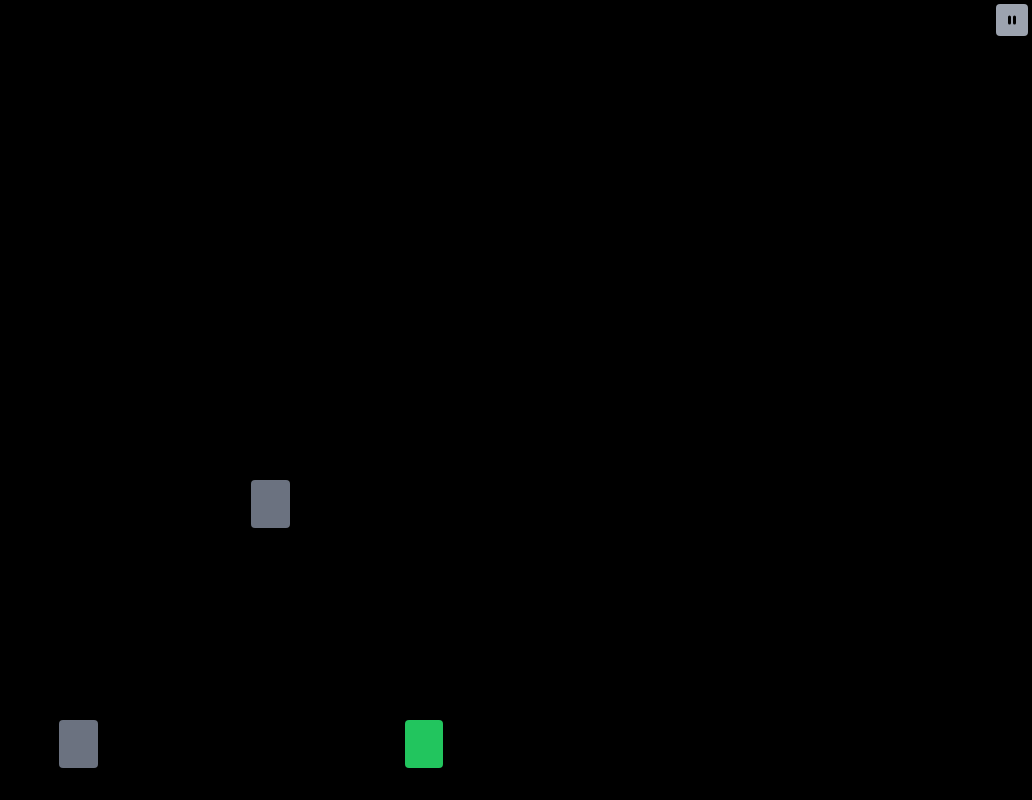
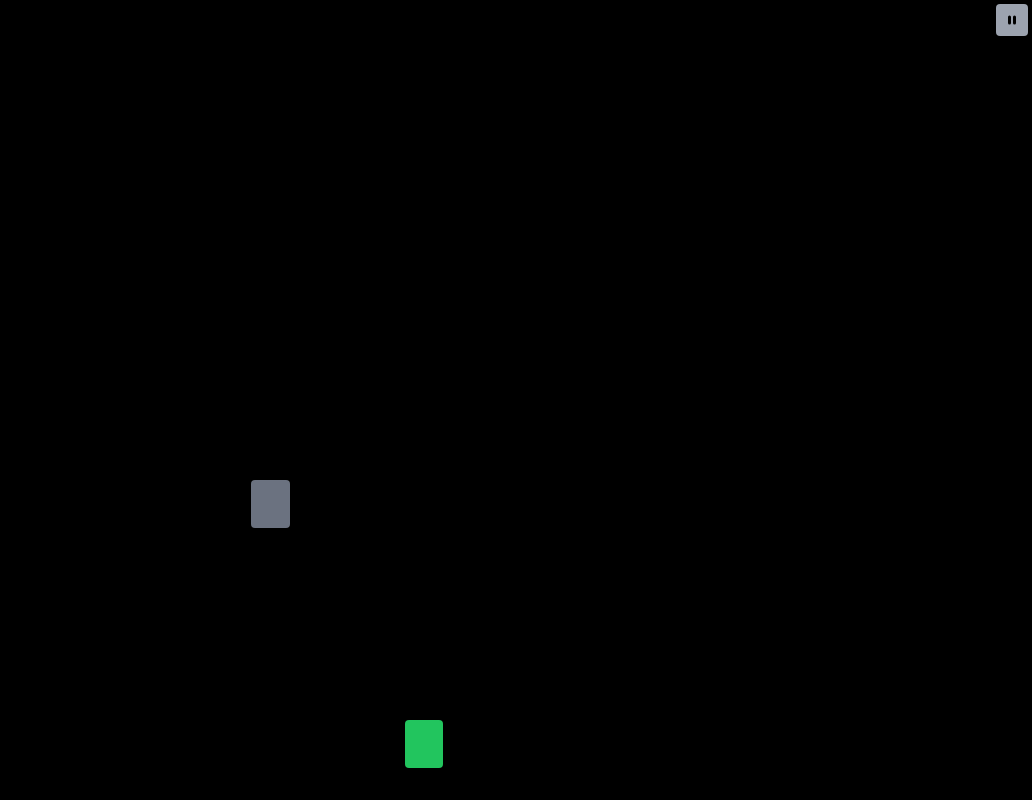
Before and after one commit to ChrisPoul/games-app, a Next.js app: page /snake in a window 1280 px wide. Shown: the whole page, without its empty margins (248-1280 px from the left). Built offline with nearby package versions, Linux system fonts and the light colour scheme.

Commit message:
Did small refactor

```diff
--- a/app/snake/page.tsx
+++ b/app/snake/page.tsx
@@ -14,7 +14,7 @@ export default function Page() {
   const snakeDirection = useRef("Down")
   const newSnakeDirection = useRef("Down")
   const [food, setFood] = useState<GameObject[]>([])
-  const [snake, setSnake] = useState<GameObject[]>([
+  const [snake, setSnake] = useState([
     new GameObject(Math.floor(getMapWidth() / 2), 0)
   ])
   const [gameIsOver, setGameIsOver] = useState(false)
@@ -30,7 +30,6 @@ export default function Page() {
       config.verticalScaling = 4
       setSnake([new GameObject(Math.floor(getMapWidth() / 2), 0)])
     }
-    addNewFoodItem(food, snake)
     addNewFoodItem(food, snake)
     setFood(food => [...food])
   }, [])
```
